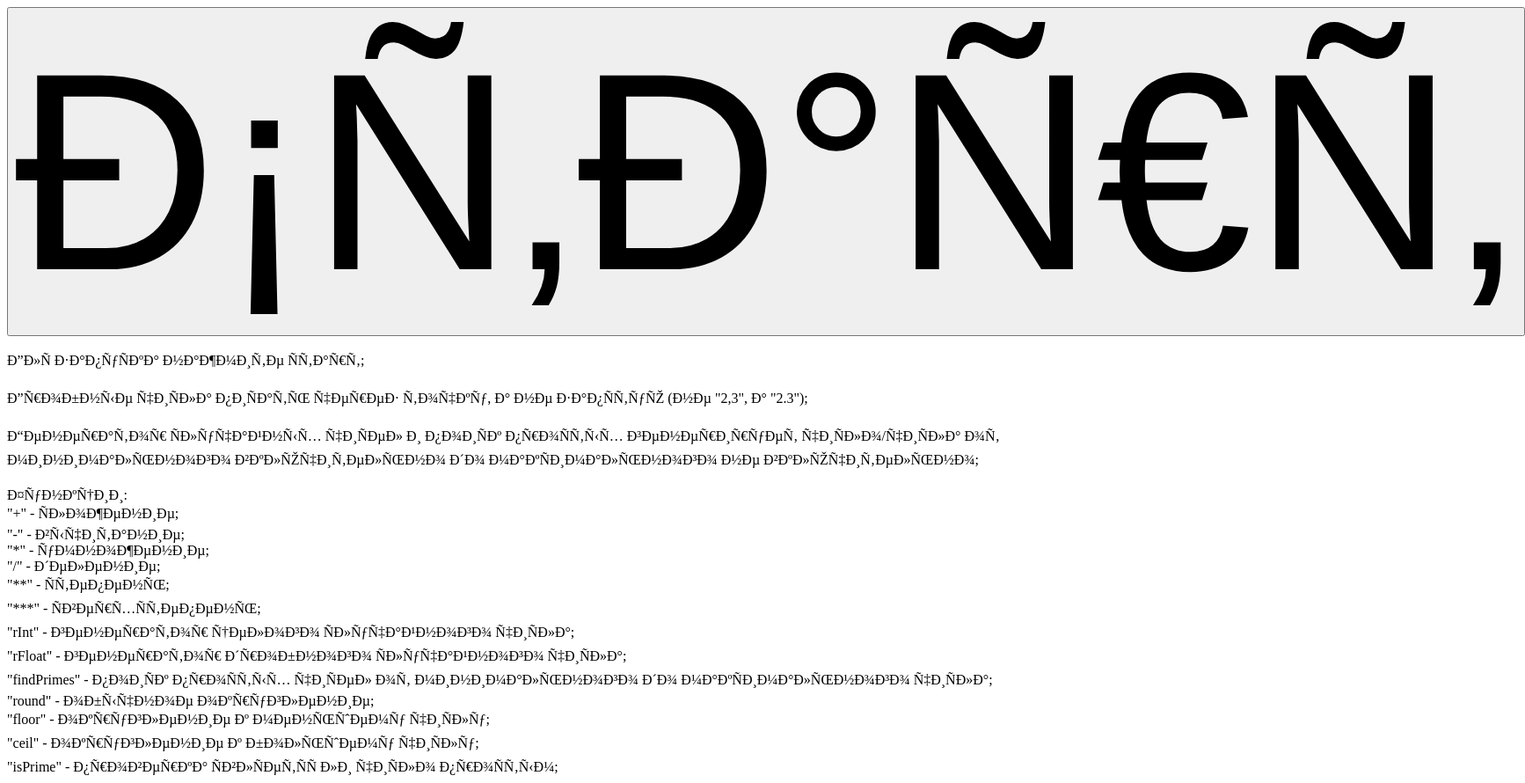
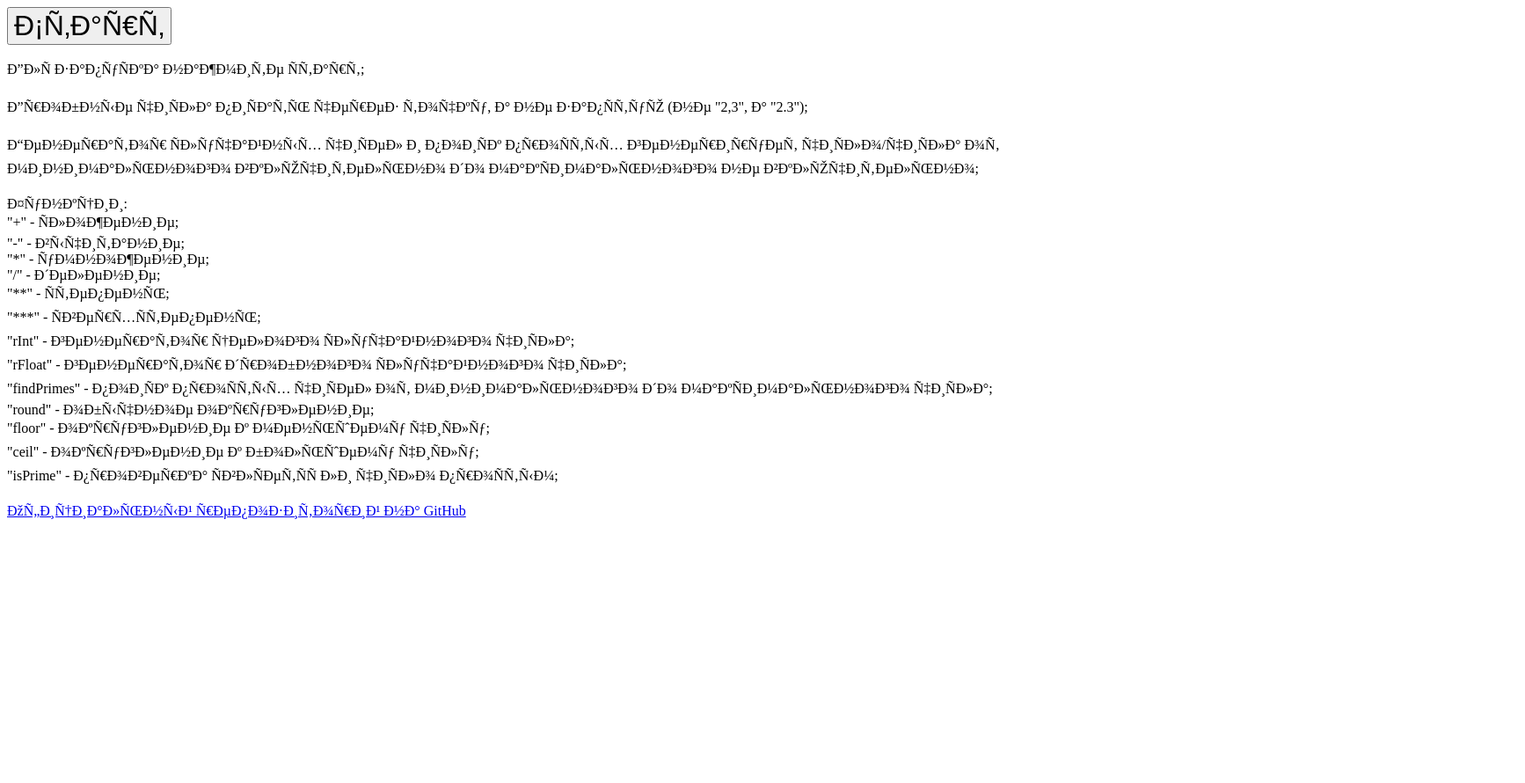
Before and after one commit to spaceuser235/JS_calc, a plain HTML site: page index.html in a window 1280 px wide. Shown: the top 890 px of the page at 88% size, 1734 px wide, since content can reach past the window. After the commit the page ends 800 px from the top, so only its background shows below. Drawn offline with Linux system fonts and the light colour scheme.

Commit message:
Update index.html

```diff
--- a/index.html
+++ b/index.html
@@ -7,7 +7,7 @@
   </head>
 
   <body>
-    <button style='font-size:20em;' onclick='$()'>Старт</button><br/>
+    <button style='font-size:2em;' onclick='$()'>Старт</button><br/>
     <p>Для запуска нажмите старт;<br></p>
     <p>Дробные числа писать через точку, а не запятую (не "2,3", а "2.3");<br></p>
     <p>Генератор случайных чисел и поиск простых генерирует число/числа от <br>
```
